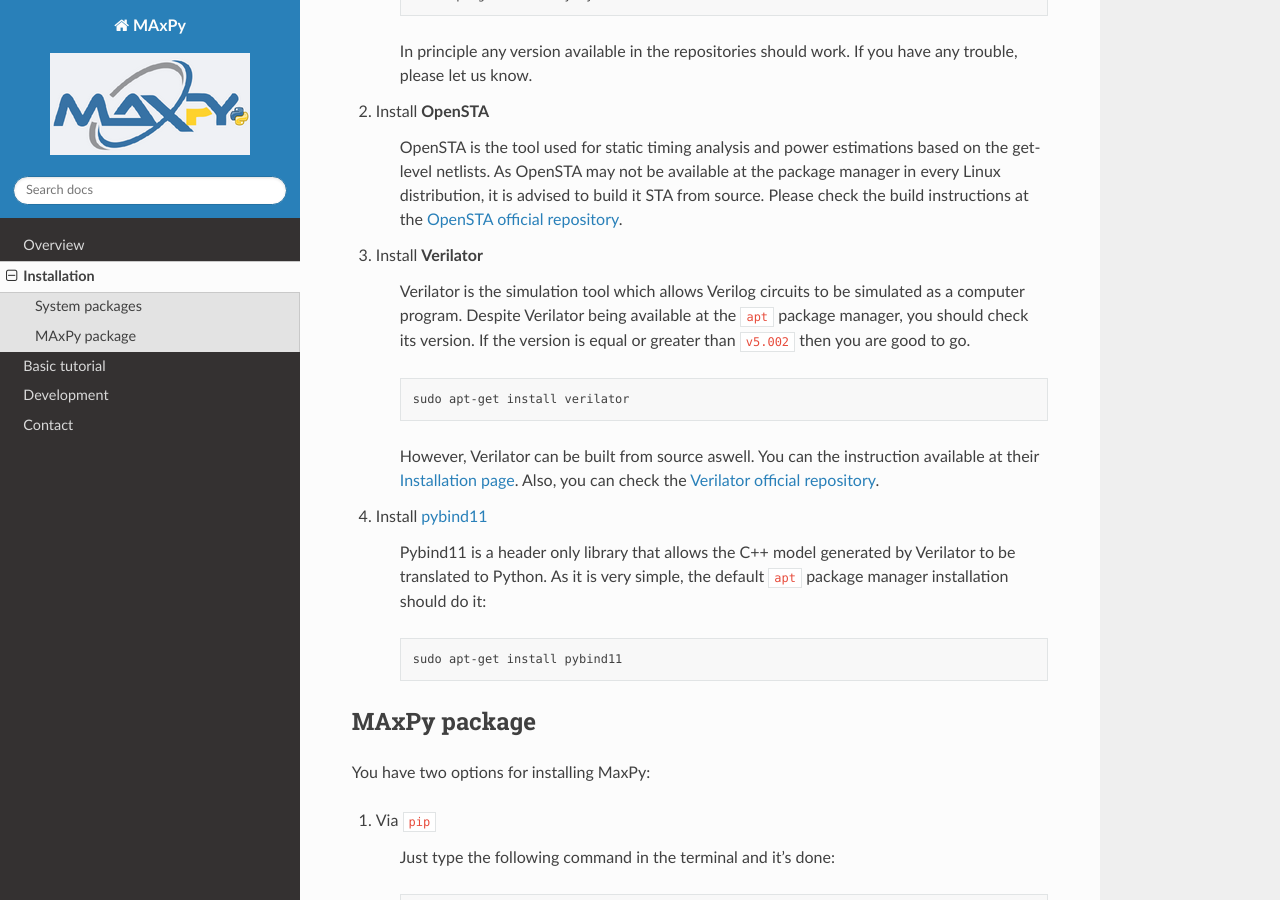
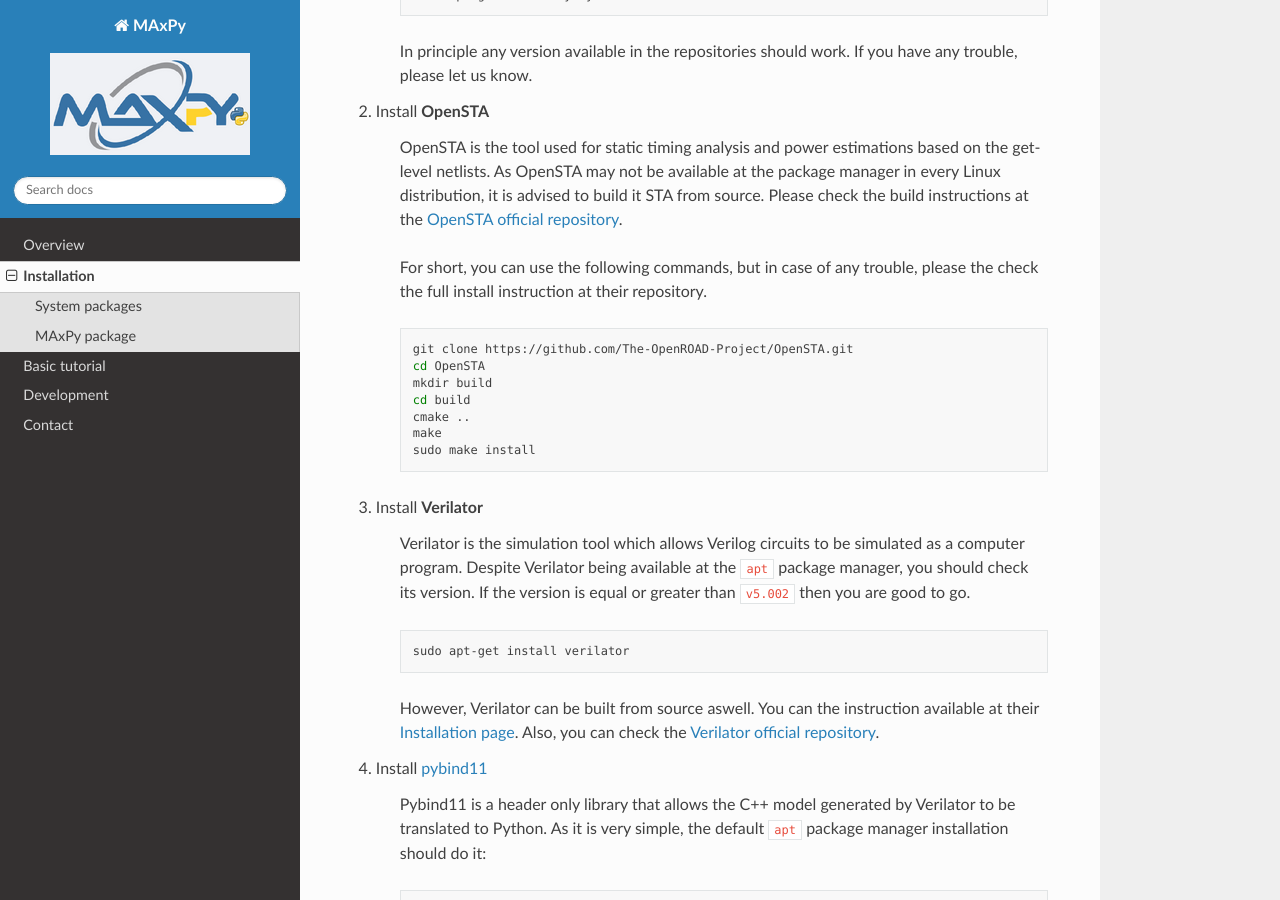
Before and after one commit to MAxPy-Project/MAxPy, a Sphinx documentation site: the page built from docs/source/installation.rst, in a window 1280 px wide and 900 px high, scrolled down 833 px. Built offline with Sphinx 7.4.7 and the Read the Docs theme 2.0.0, drawn with Linux system fonts in a browser that asks for light colours.

Commit message:
(doc) added commands for sta installation

```diff
--- a/docs/source/installation.rst
+++ b/docs/source/installation.rst
@@ -37,6 +37,18 @@ Before installing the tools, it is recommended to install some basic system pack
 #. Install **OpenSTA**
 
     OpenSTA is the tool used for static timing analysis and power estimations based on the get-level netlists. As OpenSTA may not be available at the package manager in every Linux distribution, it is advised to build it STA from source. Please check the build instructions at the `OpenSTA official repository <https://github.com/The-OpenROAD-Project/OpenSTA>`_.
+
+    For short, you can use the following commands, but in case of any trouble, please the check the full install instruction at their repository.
+
+    .. code:: bash
+
+        git clone https://github.com/The-OpenROAD-Project/OpenSTA.git
+        cd OpenSTA
+        mkdir build
+        cd build
+        cmake ..
+        make
+        sudo make install
 
 #. Install **Verilator**
 
```
